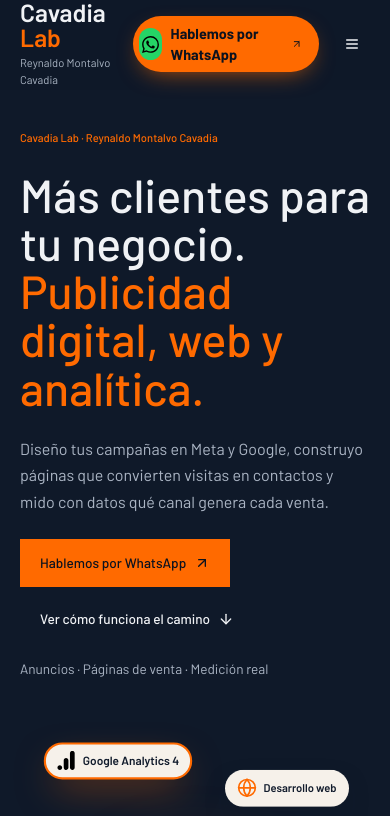
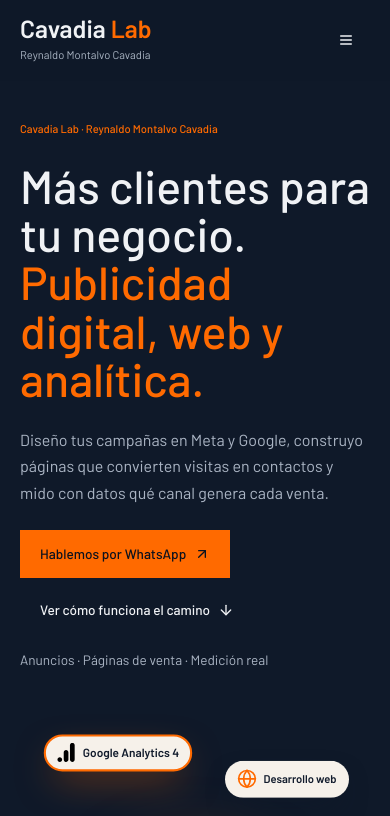
Before and after one commit to Rey10242/cavadialab, a React (Vite) app: page / in a window 390 px wide. Shown: the top 816 px of the page. Built offline with nearby package versions, Linux system fonts and the light colour scheme.

Commit message:
Changes
Co-authored-by: Rey10242 <151770091+Rey10242@users.noreply.github.com>

```diff
--- a/src/components/CavadiaNavbar.tsx
+++ b/src/components/CavadiaNavbar.tsx
@@ -19,7 +19,7 @@ export default function CavadiaNavbar() {
  return <header className={`site-header ${scrolled ? "is-scrolled" : ""}`}><nav className="page-shell flex items-center justify-between gap-4 min-h-20" aria-label="Navegación principal">
   <a href="#inicio" className="brand-lockup" onClick={() => setOpen(false)}><span>Cavadia<span className="text-primary"> Lab</span></span><small>Reynaldo Montalvo Cavadia</small></a>
   <ul className="hidden md:flex items-center gap-6">{links.map(l => <li key={l.href}><a className="nav-link" href={l.href}>{l.label}</a></li>)}</ul>
-  <a className="header-cta hidden lg:inline-flex" href={whatsappUrl("mi proyecto")} target="_blank" rel="noopener noreferrer" onClick={() => trackWhatsAppClick("home_nav")}><span className="wa-chip"><img src={waLogo} alt="" width={17} height={17}/></span>Hablemos por WhatsApp <ArrowUpRight size={16}/></a>
+  <a className="header-cta" href={whatsappUrl("mi proyecto")} target="_blank" rel="noopener noreferrer" onClick={() => trackWhatsAppClick("home_nav")}><span className="wa-chip"><img src={waLogo} alt="" width={17} height={17}/></span>Hablemos por WhatsApp <ArrowUpRight size={16}/></a>
   <Button ref={toggle} className="md:hidden" variant="ghost" size="icon" aria-label={open ? "Cerrar menú" : "Abrir menú"} aria-expanded={open} aria-controls="mobile-navigation" onClick={() => setOpen(!open)}>{open ? <X /> : <Menu />}</Button>
  </nav>{open && <nav id="mobile-navigation" aria-label="Navegación móvil" className="page-shell md:hidden border-t border-border pb-5">{links.map(l => <a key={l.href} href={l.href} className="flex items-center min-h-12 border-b border-border" onClick={() => setOpen(false)}>{l.label}</a>)}<Button asChild className="mt-4 w-full"><a href={whatsappUrl("mi proyecto")} target="_blank" rel="noopener noreferrer" onClick={() => { setOpen(false); trackWhatsAppClick("mobile_nav"); }}>Hablemos de tu proyecto <ArrowUpRight /></a></Button></nav>}</header>;
 }
--- a/src/index.css
+++ b/src/index.css
@@ -160,7 +160,7 @@ a { transition:color .2s,background-color .2s; }
 @keyframes wa-in { from { opacity:0;transform:translateY(16px) scale(.9); } to { opacity:1;transform:none; } }
 @keyframes wa-ring { 0% { transform:scale(.9);opacity:.9; } 100% { transform:scale(1.35);opacity:0; } }
 @media (max-width:480px) { .floating-contact { padding:.5rem;min-height:56px; } .floating-contact .wa-label { display:none; } }
-.header-cta { display:inline-flex;align-items:center;gap:.55rem;min-height:44px;padding:.4rem 1rem .4rem .4rem;border-radius:999px;background:hsl(var(--primary));color:hsl(var(--primary-foreground));font-weight:700;font-size:.9rem;transition:transform .2s ease,box-shadow .2s ease; box-shadow:0 8px 24px -10px hsl(var(--primary)/.8); }
+.header-cta { display:none;align-items:center;gap:.55rem;min-height:44px;padding:.4rem 1rem .4rem .4rem;border-radius:999px;background:hsl(var(--primary));color:hsl(var(--primary-foreground));font-weight:700;font-size:.9rem;transition:transform .2s ease,box-shadow .2s ease; box-shadow:0 8px 24px -10px hsl(var(--primary)/.8); }
 .header-cta:hover { transform:translateY(-2px);box-shadow:0 12px 28px -8px hsl(var(--primary)/.9); }
 .header-cta:focus-visible { outline:3px solid hsl(var(--foreground));outline-offset:3px; }
 .header-cta .wa-chip { display:grid;place-items:center;width:32px;height:32px;border-radius:999px;background:hsl(var(--whatsapp)); }
@@ -254,3 +254,4 @@ input,textarea { font-size:1rem!important;min-height:44px; }
  .chapter-art { width:72px;height:72px; }
 }
 @media (prefers-reduced-motion:reduce) { .lp-art > img { animation:none; }.lp-card:hover { transform:none; }.chapter-art { transition:none; } }
+@media (min-width:1024px) { .header-cta { display:inline-flex; } }
```
